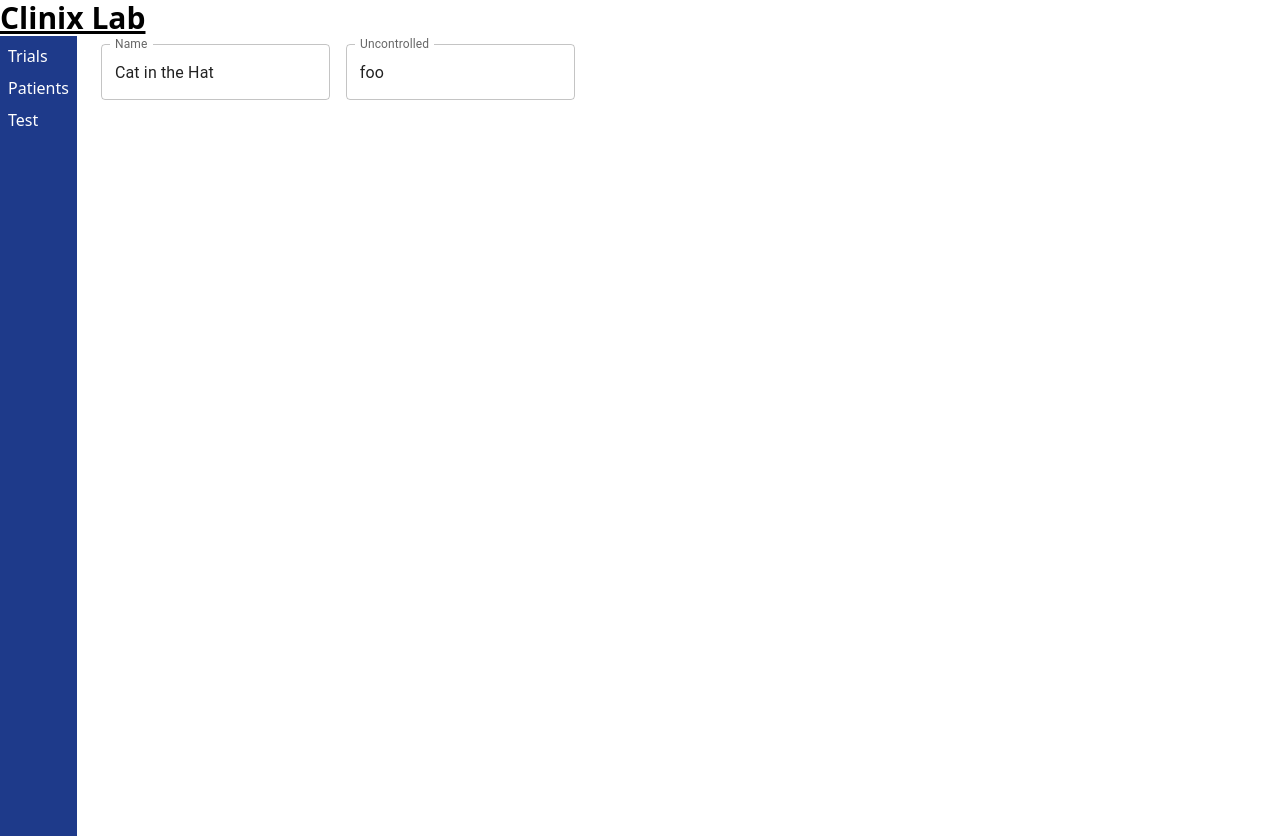
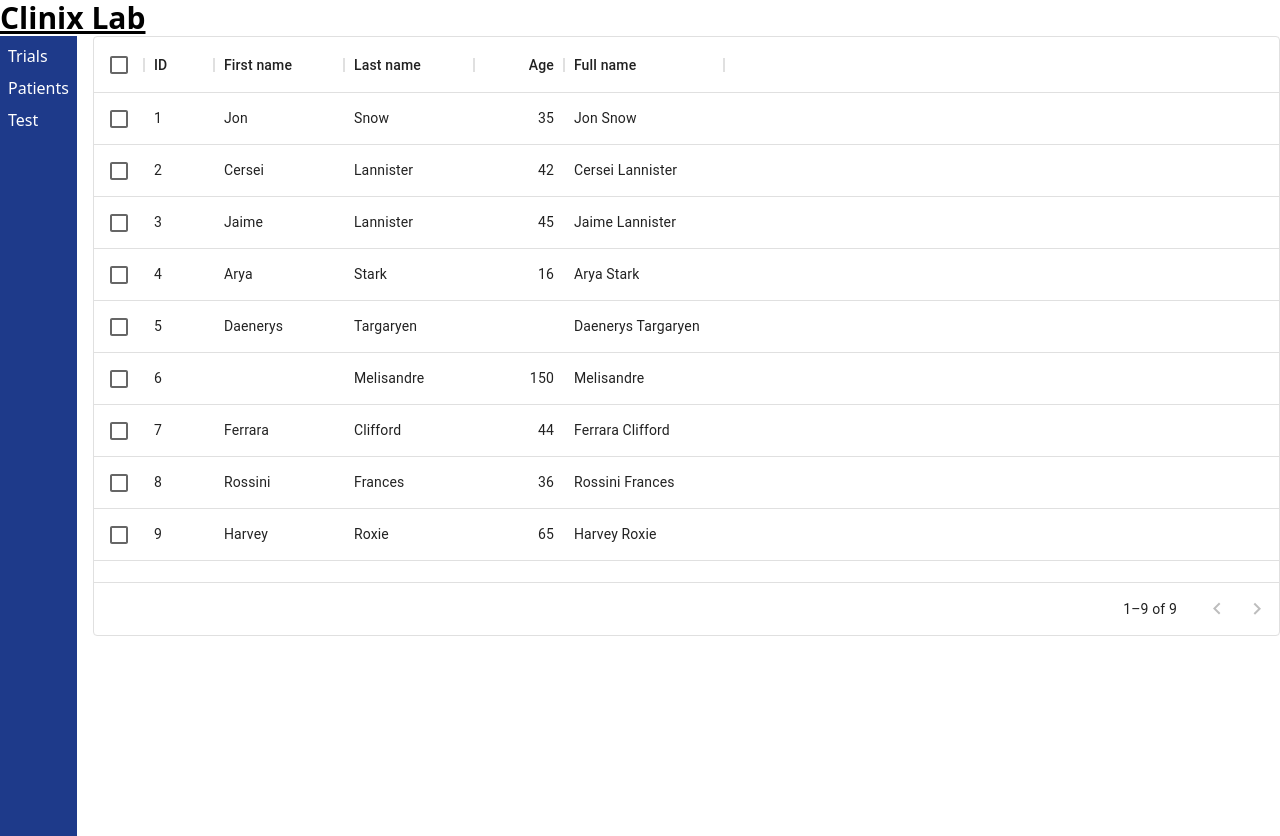
Before and after one commit to cmarcchen/clinix-lab, a React (Create React App) app in the folder frontend/: page /test in a window 1280 px wide. Built offline with nearby package versions, Linux system fonts and the light colour scheme.

Commit message:
Fix add patient bug and redesign patients page with material ui

```diff
--- a/frontend/package.json
+++ b/frontend/package.json
@@ -6,6 +6,7 @@
     "@emotion/react": "^11.10.5",
     "@emotion/styled": "^11.10.5",
     "@mui/material": "^5.10.16",
+    "@mui/x-data-grid": "^5.17.14",
     "@testing-library/jest-dom": "^5.16.5",
     "@testing-library/react": "^13.4.0",
     "@testing-library/user-event": "^13.5.0",
--- a/frontend/src/data/patients.ts
+++ b/frontend/src/data/patients.ts
@@ -1,36 +1,22 @@
 export enum Sex {
-  male = "male",
-  female = "female",
+  Default = "",
+  Male = "Male",
+  Female = "Female",
 }
 
 export interface Patient {
   id: string;
   firstName: string;
   lastName: string;
-  sex: Sex | string;
+  sex: Sex;
 }
 
-export const patients: Patient[] = [
-  {
-    id: "1",
-    firstName: "Anna",
-    lastName: "Kingston",
-    sex: Sex.male,
-  },
-  {
-    id: "2",
-    firstName: "John",
-    lastName: "Bell",
-    sex: Sex.female,
-  },
-  {
-    id: "3",
-    firstName: "Victor",
-    lastName: "Kasparov",
-    sex: Sex.female,
-  },
-];
+export let patients: Patient[] = [];
 
 export const addPatient = (patient: Patient): void => {
-  patients.push(patient);
+  patients = [...patients, patient];
 };
+
+export const getPatients = (): Patient[] => {
+  return patients;
+};
--- a/frontend/src/data/trials.ts
+++ b/frontend/src/data/trials.ts
@@ -8,7 +8,7 @@ export interface Trial {
   startDate?: string | Date;
 }
 
-export const trials: Trial[] = [
+export let trials: Trial[] = [
   {
     id: "abcd",
     title: "My trial",
@@ -42,5 +42,9 @@ export const trials: Trial[] = [
 ];
 
 export const addTrial = (trial: Trial): void => {
-  trials.push(trial);
+  trials = [...trials, trial];
 };
+
+export const getTrials = (): Trial[] => {
+  return trials;
+};
--- a/frontend/src/pages/NewPatientPage.tsx
+++ b/frontend/src/pages/NewPatientPage.tsx
@@ -1,8 +1,8 @@
+import { Button, Stack, TextField, MenuItem } from "@mui/material";
 import { useNavigate } from "react-router-dom";
 import React, { useState } from "react";
 
 import { addPatient, Patient, Sex } from "../data/patients";
-import { Button, Stack, MenuItem, TextField } from "@mui/material";
 
 export function NewPatientPage() {
   const navigate = useNavigate();
@@ -11,11 +11,12 @@ export function NewPatientPage() {
     id: "",
     firstName: "",
     lastName: "",
-    sex: "",
+    sex: Sex.Default,
   });
 
   const handleSubmit = (e: React.FormEvent<HTMLFormElement>) => {
     e.preventDefault();
+    console.log(patient);
     addPatient(patient);
 
     navigate("/patients");
@@ -27,6 +28,7 @@ export function NewPatientPage() {
 
   return (
     <div>
+      <h1>New Trial</h1>
       <form onSubmit={handleSubmit}>
         <Stack spacing={3} sx={{ minWidth: 300 }}>
           <TextField
@@ -54,8 +56,8 @@ export function NewPatientPage() {
             value={patient.sex}
             onChange={handleChange}
           >
-            <MenuItem value={Sex.female}>{Sex.female}</MenuItem>
-            <MenuItem value={Sex.male}>{Sex.male}</MenuItem>
+            <MenuItem value={Sex.Female}>{Sex.Female}</MenuItem>
+            <MenuItem value={Sex.Male}>{Sex.Male}</MenuItem>
           </TextField>
 
           <Button type="submit" variant="contained">
--- a/frontend/src/pages/PatientsPage.tsx
+++ b/frontend/src/pages/PatientsPage.tsx
@@ -1,25 +1,49 @@
-import { TableCard } from "../components/TableCard";
 import Button from "@mui/material/Button";
-import { patients } from "../data/patients";
+
 import { Link } from "react-router-dom";
+import { useEffect, useState } from "react";
+import { getPatients, Patient, Sex } from "../data/patients";
+import { DataGrid, GridColDef } from "@mui/x-data-grid";
+
+const columns: GridColDef[] = [
+  { field: "id", headerName: "ID", width: 70 },
+  { field: "firstName", headerName: "First name", width: 130 },
+  { field: "lastName", headerName: "Last name", width: 130 },
+  {
+    field: "sex",
+    headerName: "Sex",
+    width: 90,
+  },
+];
 
 export function PatientsPage() {
+  const [patients, setPatients] = useState<Patient[]>([
+    {
+      firstName: "",
+      lastName: "",
+      id: "",
+      sex: Sex.Default,
+    },
+  ]);
+
+  useEffect(() => {
+    setPatients(getPatients());
+  }, []);
   return (
-    <div className="m-2">
+    <div className="m-2 w-full">
       <h1>Patients</h1>
       <Link to="./new">
         <Button variant="contained">New</Button>
       </Link>
-
-      {patients.map(({ id, firstName, lastName }) => {
-        return (
-          <TableCard
-            key={id}
-            longDescription={firstName}
-            shortDescription={lastName}
-          />
-        );
-      })}
+      <div className="h-2/3">
+        <DataGrid
+          rows={patients}
+          columns={columns}
+          pageSize={10}
+          rowsPerPageOptions={[10]}
+          checkboxSelection
+        />
+      </div>
     </div>
   );
 }
--- a/frontend/src/pages/TestPage.tsx
+++ b/frontend/src/pages/TestPage.tsx
@@ -1,34 +1,49 @@
 import * as React from "react";
-import Box from "@mui/material/Box";
-import TextField from "@mui/material/TextField";
+import { DataGrid, GridColDef, GridValueGetterParams } from "@mui/x-data-grid";
+
+const columns: GridColDef[] = [
+  { field: "id", headerName: "ID", width: 70 },
+  { field: "firstName", headerName: "First name", width: 130 },
+  { field: "lastName", headerName: "Last name", width: 130 },
+  {
+    field: "age",
+    headerName: "Age",
+    type: "number",
+    width: 90,
+  },
+  {
+    field: "fullName",
+    headerName: "Full name",
+    description: "This column has a value getter and is not sortable.",
+    sortable: false,
+    width: 160,
+    valueGetter: (params: GridValueGetterParams) =>
+      `${params.row.firstName || ""} ${params.row.lastName || ""}`,
+  },
+];
+
+const rows = [
+  { id: 1, lastName: "Snow", firstName: "Jon", age: 35 },
+  { id: 2, lastName: "Lannister", firstName: "Cersei", age: 42 },
+  { id: 3, lastName: "Lannister", firstName: "Jaime", age: 45 },
+  { id: 4, lastName: "Stark", firstName: "Arya", age: 16 },
+  { id: 5, lastName: "Targaryen", firstName: "Daenerys", age: null },
+  { id: 6, lastName: "Melisandre", firstName: null, age: 150 },
+  { id: 7, lastName: "Clifford", firstName: "Ferrara", age: 44 },
+  { id: 8, lastName: "Frances", firstName: "Rossini", age: 36 },
+  { id: 9, lastName: "Roxie", firstName: "Harvey", age: 65 },
+];
 
 export default function TestPage() {
-  const [name, setName] = React.useState("Cat in the Hat");
-  const handleChange = (event: React.ChangeEvent<HTMLInputElement>) => {
-    setName(event.target.value);
-    console.log(name);
-  };
-
   return (
-    <Box
-      component="form"
-      sx={{
-        "& > :not(style)": { m: 1, width: "25ch" },
-      }}
-      noValidate
-      autoComplete="off"
-    >
-      <TextField
-        id="outlined-name"
-        label="Name"
-        value={name}
-        onChange={handleChange}
+    <div style={{ height: 600, width: "100%" }}>
+      <DataGrid
+        rows={rows}
+        columns={columns}
+        pageSize={10}
+        rowsPerPageOptions={[10]}
+        checkboxSelection
       />
-      <TextField
-        id="outlined-uncontrolled"
-        label="Uncontrolled"
-        defaultValue="foo"
-      />
-    </Box>
+    </div>
   );
 }
```
Also changed, not shown: 1 other file (tests, documents, lock files or other folders).
